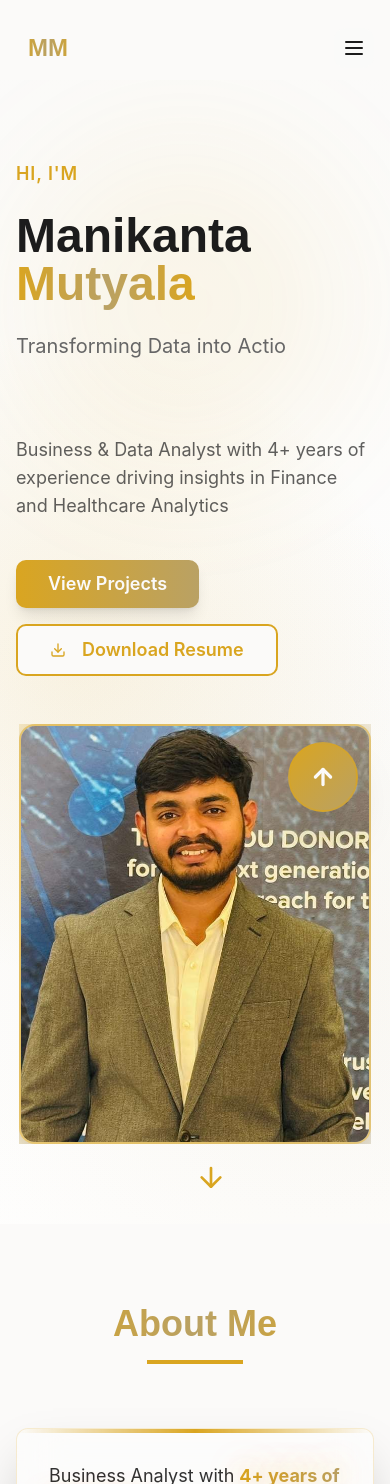
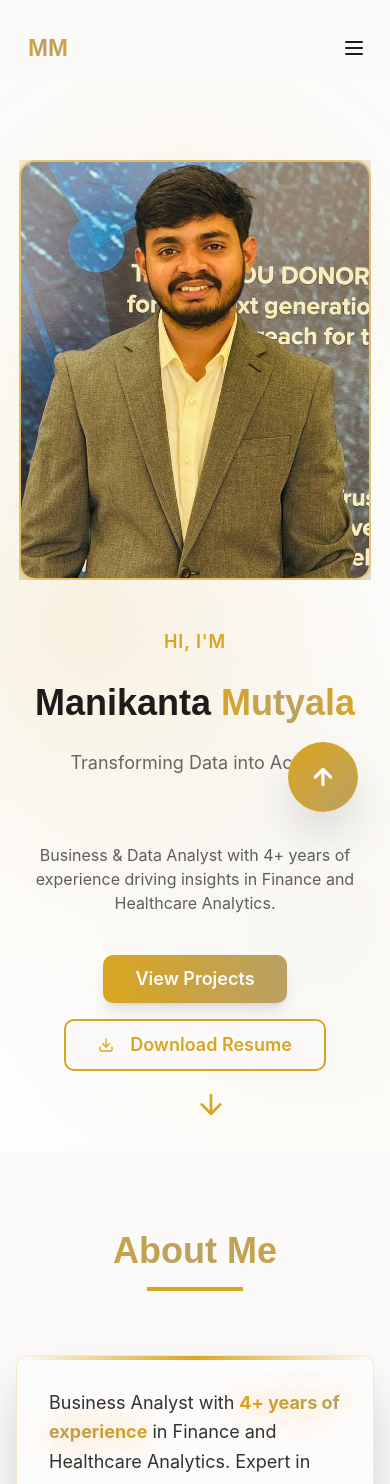
Before and after one commit to Applywizz-git/applywizz-manikanta, a React (Vite) app: page / in a window 390 px wide. Shown: the top 1484 px of the page. Built offline with nearby package versions, Linux system fonts and the light colour scheme; the HTML template or start-up script is replaced by a standard one.

Commit message:
Update Hero.tsx

```diff
--- a/src/components/Hero.tsx
+++ b/src/components/Hero.tsx
@@ -7,7 +7,10 @@ import heroPortrait from "@/assets/hero-portrait.jpg";
 
 const Hero = () => {
   return (
-    <section id="hero" className="min-h-screen flex items-center justify-center parallax-bg relative overflow-hidden">
+    <section
+      id="hero"
+      className="min-h-screen flex items-center justify-center parallax-bg relative overflow-hidden"
+    >
       {/* Animated golden background elements */}
       <div className="absolute inset-0 overflow-hidden">
         <motion.div
@@ -28,13 +31,35 @@ const Hero = () => {
       </div>
 
       <div className="container mx-auto px-4 py-20 relative z-10">
+        {/* 👇 order control for mobile and desktop */}
         <div className="grid md:grid-cols-2 gap-12 items-center">
-          {/* Left Content */}
+          {/* ✅ Profile First on Mobile */}
           <motion.div
+            className="relative order-1 md:order-2 flex justify-center"
+            initial={{ opacity: 0, scale: 0.8, rotate: -5 }}
+            animate={{ opacity: 1, scale: 1, rotate: 0 }}
+            transition={{ duration: 0.8, delay: 0.3 }}
+          >
+            <div className="relative w-full max-w-[22rem] mx-auto h-[420px] overflow-hidden">
+              <motion.div
+                className="absolute inset-0 bg-gradient-to-r from-primary to-secondary rounded-2xl blur-2xl opacity-60"
+                animate={{ scale: [1, 1.08, 1], rotate: [0, 5, 0] }}
+                transition={{ duration: 4, repeat: Infinity }}
+              />
+              <img
+                src={heroPortrait}
+                alt="Manikanta Mutyala - Business & Data Analyst"
+                className="relative rounded-2xl shadow-2xl border-2 border-primary/50 w-full h-full object-cover hover:border-primary transition-all duration-300"
+              />
+            </div>
+          </motion.div>
+
+          {/* ✅ Content Second on Mobile */}
+          <motion.div
+            className="space-y-6 text-center md:text-left order-2 md:order-1"
             initial={{ opacity: 0, x: -50 }}
             animate={{ opacity: 1, x: 0 }}
             transition={{ duration: 0.8 }}
-            className="space-y-6"
           >
             <motion.p
               className="text-primary text-lg font-inter uppercase tracking-wider font-semibold"
@@ -44,10 +69,10 @@ const Hero = () => {
             >
               Hi, I'm
             </motion.p>
-            <h1 className="text-5xl md:text-7xl font-poppins font-extrabold text-foreground">
+            <h1 className="text-4xl md:text-7xl font-poppins font-extrabold text-foreground leading-tight">
               Manikanta <span className="text-gradient">Mutyala</span>
             </h1>
-            <div className="text-xl md:text-2xl font-inter text-muted-foreground min-h-[80px]">
+            <div className="text-lg md:text-2xl font-inter text-muted-foreground min-h-[70px]">
               <TypeAnimation
                 sequence={[
                   "Transforming Data into Actionable Insights",
@@ -64,10 +89,10 @@ const Hero = () => {
                 repeat={Infinity}
               />
             </div>
-            <p className="text-foreground/70 font-inter text-lg max-w-xl">
-              Business & Data Analyst with 4+ years of experience driving insights in Finance and Healthcare Analytics
+            <p className="text-foreground/70 font-inter text-base md:text-lg max-w-xl mx-auto md:mx-0">
+              Business & Data Analyst with 4+ years of experience driving insights in Finance and Healthcare Analytics.
             </p>
-            <div className="flex flex-wrap gap-4 pt-4">
+            <div className="flex flex-wrap justify-center md:justify-start gap-4 pt-4">
               <Link to="projects" smooth={true} duration={500} offset={-80}>
                 <Button className="bg-gradient-to-r from-primary to-secondary hover:from-secondary hover:to-primary text-background font-inter font-semibold px-8 py-6 text-lg hover-glow shadow-lg">
                   View Projects
@@ -83,30 +108,7 @@ const Hero = () => {
               </Button>
             </div>
           </motion.div>
-
-          {/* Right Image */}
-          <motion.div
-            initial={{ opacity: 0, scale: 0.8, rotate: -5 }}
-            animate={{ opacity: 1, scale: 1, rotate: 0 }}
-            transition={{ duration: 0.8, delay: 0.3 }}
-            className="relative"
-          >
-<div className="relative w-full max-w-[22rem] mx-auto h-[420px] overflow-hidden">
-  <motion.div
-    className="absolute inset-0 bg-gradient-to-r from-primary to-secondary rounded-2xl blur-2xl opacity-60"
-    animate={{ scale: [1, 1.08, 1], rotate: [0, 5, 0] }}
-    transition={{ duration: 4, repeat: Infinity }}
-  />
-  <img
-    src={heroPortrait}
-    alt="Manikanta Mutyala - Business & Data Analyst"
-    className="relative rounded-2xl shadow-2xl border-2 border-primary/50 w-full h-full object-cover hover:border-primary transition-all duration-300"
-  />
-</div>
-
-          </motion.div>
-</div>
-
+        </div>
 
         {/* Scroll Indicator */}
         <motion.div
```
